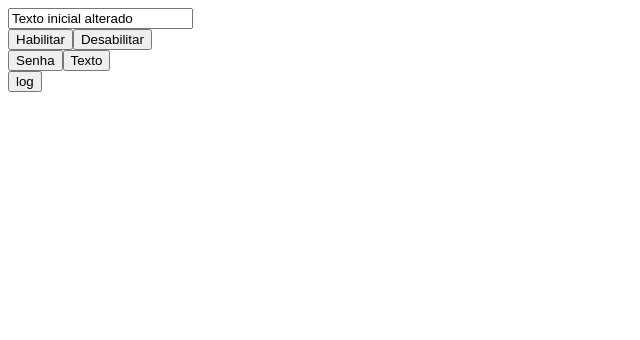
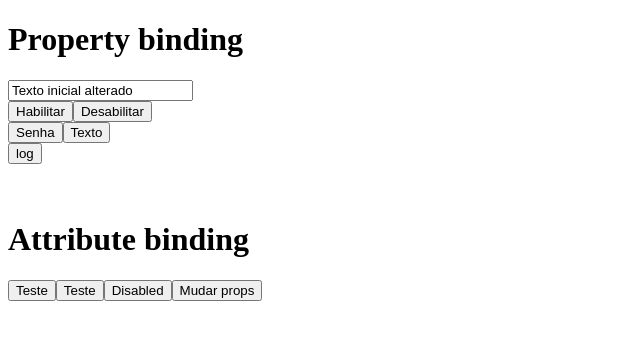
Before and after one commit to thiago-desenv/fundamentos-angular, an Angular app: page / in a window 1280 px wide. Shown: the top 340 px of the page, without its empty margins (0-640 px from the left). Built offline with nearby package versions, Linux system fonts and the light colour scheme.

Commit message:
Usado attribute binding

```diff
--- a/src/app/app.component.html
+++ b/src/app/app.component.html
@@ -1,3 +1,4 @@
+<h1>Property binding</h1>
 <input
   id="meu-input"
   [value]="inputText"
@@ -15,3 +16,12 @@
 <button (click)="setTextTypeInput()">Texto</button>
 <br>
 <button (click)="logInputText()">log</button>
+
+<br>
+<br>
+<br>
+<h1>Attribute binding</h1>
+<button [attr.title]="buttonTitle">Teste</button>
+<button [title]="buttonTitle">Teste</button>
+<button [attr.disabled]="buttonDisabled ? true : null">Disabled</button>
+<button (click)="onButtonClick()">Mudar props</button>
--- a/src/app/app.component.ts
+++ b/src/app/app.component.ts
@@ -9,6 +9,9 @@ export class AppComponent {
   inputText = "Texto inicial alterado";
   inputType = "text";
   isDisabled = false;
+
+  buttonTitle = "Texto do botãosss";
+  buttonDisabled = false;
 
   habilitarInput() {
     this.isDisabled = false;
@@ -39,4 +42,9 @@ export class AppComponent {
     const currentText = (event.target as HTMLInputElement).value;
     console.log(currentText);
   }
+
+  onButtonClick() {
+    this.buttonTitle = "Título alteradooo"
+    this.buttonDisabled = !this.buttonDisabled;
+  }
 }
```
